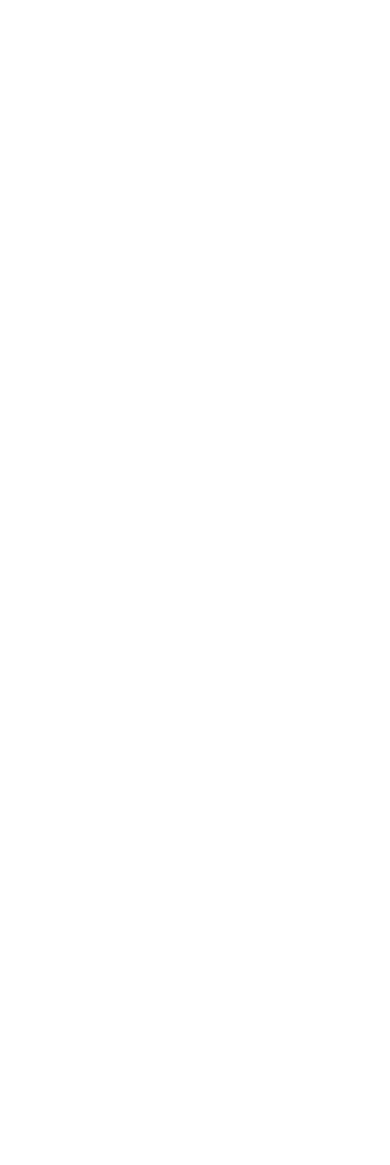
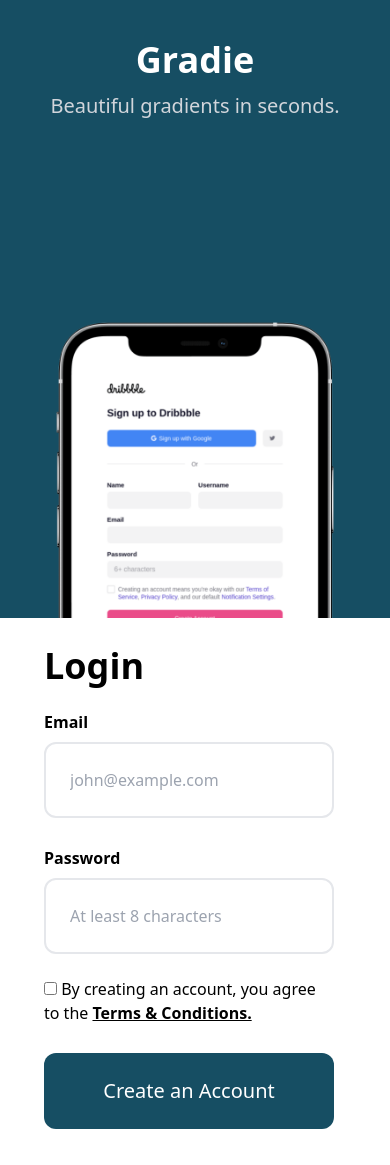
Before and after one commit to ay0-0n/Gradie-SignUp-tailwindCss, a plain HTML site: page index.html in a window 390 px wide. Before the commit the page ends 844 px from the top, so only its background shows below. Drawn offline with nearby package versions, Linux system fonts and the light colour scheme.

Commit message:
mobile ready

```diff
--- a/index.html
+++ b/index.html
@@ -7,6 +7,32 @@
     <script src="https://cdn.tailwindcss.com"></script>
 </head>
 <body>
+    <main>
+        <section class="flex-col font-sans">
+            <div class="text-center bg-cyan-900 text-white space-y-3 pt-10">
+                <h1 class="text-4xl font-semibold">Gradie</h1>
+                <P class="text-xl text-gray-300">Beautiful gradients in seconds.</P>
+                <img src="Assets/iPhone Mockup.png" alt="">
+            </div>
+            <div class="pl-11 pr-14 space-y-6" >
+                <h1 class="text-4xl font-semibold pt-7">Login</h1>
+                <form class="space-y-7 pb-9">
+                    <div class="space-y-2">
+                        <h3 class="font-semibold">Email</h3>
+                        <input class="border-solid border-2 rounded-xl w-full p-6" type="email" placeholder="john@example.com">
+                    </div>
+                    <div class="space-y-2">
+                        <h3 class="font-semibold">Password</h3>
+                        <input class="border-solid border-2 rounded-xl w-full p-6" type="text" placeholder="At least 8 characters">
+                    </div>
+                    <input type="checkbox">
+                    <label>By creating an account, you agree to the <span class="font-bold underline">Terms & Conditions.</span></label>
+                    <br>
+                    <input class="bg-cyan-900 w-full p-6 rounded-xl text-center text-xl font-medium text-white" ="submit" value="Create an Account">
+                </form>
+            </div>
 
+        </section>
+    </main>
 </body>
 </html>
```
